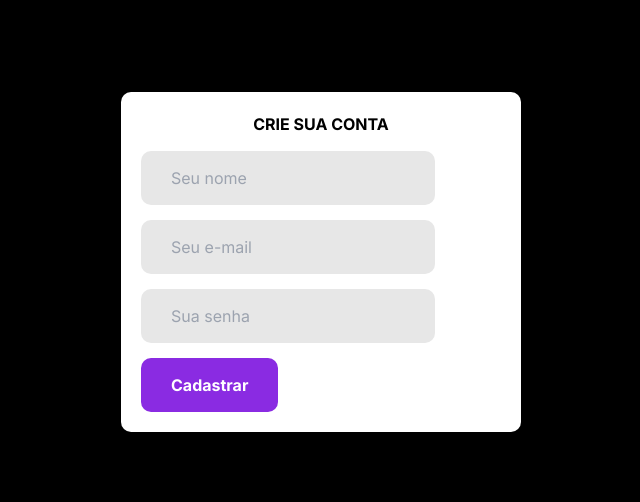
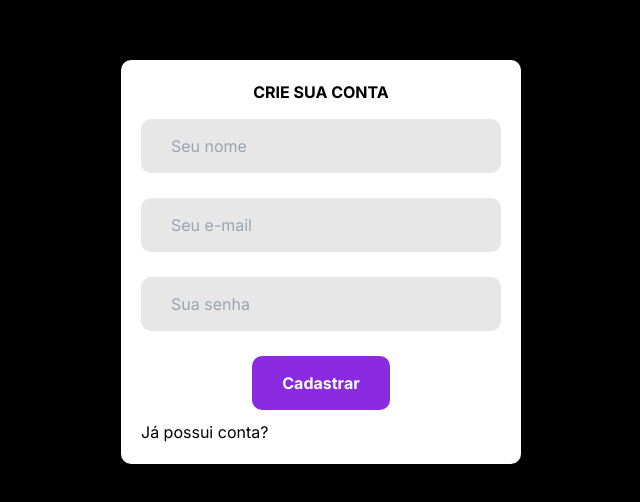
Before and after one commit to flaviogui/ProjectPWeb, a Next.js app in the folder receitas-culinarias/: page /cadastro in a window 1280 px wide. Shown: the part 138-640 px from the top of the page, without its empty margins (319-959 px from the left). Built offline with nearby package versions, Linux system fonts and the light colour scheme.

Commit message:
Telas login e cadastro prontas

```diff
--- a/receitas-culinarias/src/app/cadastro/page.tsx
+++ b/receitas-culinarias/src/app/cadastro/page.tsx
@@ -2,6 +2,7 @@ import LoginCard from "../componentes/loginCard/loginCard"
 import styles from "../styles/Cadastro.module.css"
 import Input from '../componentes/input/input'
 import Button from "../componentes/button/button"
+import Link from 'next/link'
 
 export default function CadastroPage(){
   return(
@@ -12,6 +13,8 @@ export default function CadastroPage(){
       <Input type="email" placeholder="Seu e-mail"/>
       <Input type="password" placeholder="Sua senha"/>
       <Button>Cadastrar</Button>
+      <Link href="/login">
+        Já possui conta?</Link>
       </form>
       </LoginCard>
     </div>
--- a/receitas-culinarias/src/app/login/page.tsx
+++ b/receitas-culinarias/src/app/login/page.tsx
@@ -2,7 +2,7 @@ import LoginCard from "../componentes/loginCard/loginCard"
 import styles from '../styles/login.module.css'
 import Input from '../componentes/input/input'
 import Button from "../componentes/button/button"
-
+import Link from 'next/link'
 
 export default function LoginPage(){
   return(
@@ -12,6 +12,8 @@ export default function LoginPage(){
       <Input type="email" placeholder="Seu e-mail"/>
       <Input type="password" placeholder="Sua senha"/>
       <Button>Entrar</Button>
+      <Link href="/cadastro">
+        Ainda não possui conta?</Link>
       </form>
       </LoginCard>
     </div>
--- a/receitas-culinarias/src/app/styles/Cadastro.module.css
+++ b/receitas-culinarias/src/app/styles/Cadastro.module.css
@@ -1,7 +1,15 @@
 .background{
     background-color: #000;
+    color:#000;
     min-height: 100vh;
     display: flex;
     align-items:center;
     justify-content: center;
   }
+
+
+  .form{
+    display: flex;
+    flex-direction: column;
+    gap: 10px;
+  }
--- a/receitas-culinarias/src/app/styles/Login.module.css
+++ b/receitas-culinarias/src/app/styles/Login.module.css
@@ -1,11 +1,13 @@
 .background{
   background-color: #000;
+  color:#000;
   min-height: 100vh;
   display: flex;
   align-items:center;
   justify-content: center;
 }
 
+
 .form{
   display: flex;
   flex-direction: column;
```
